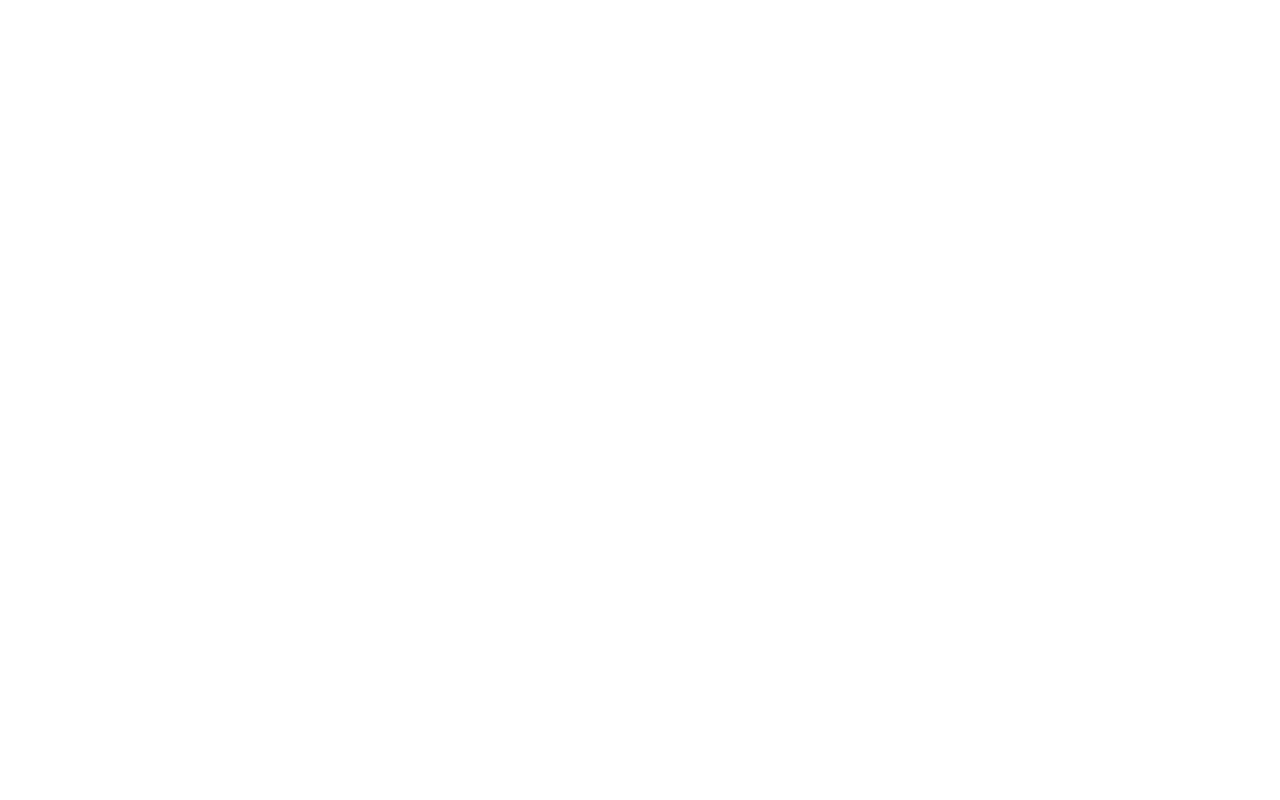
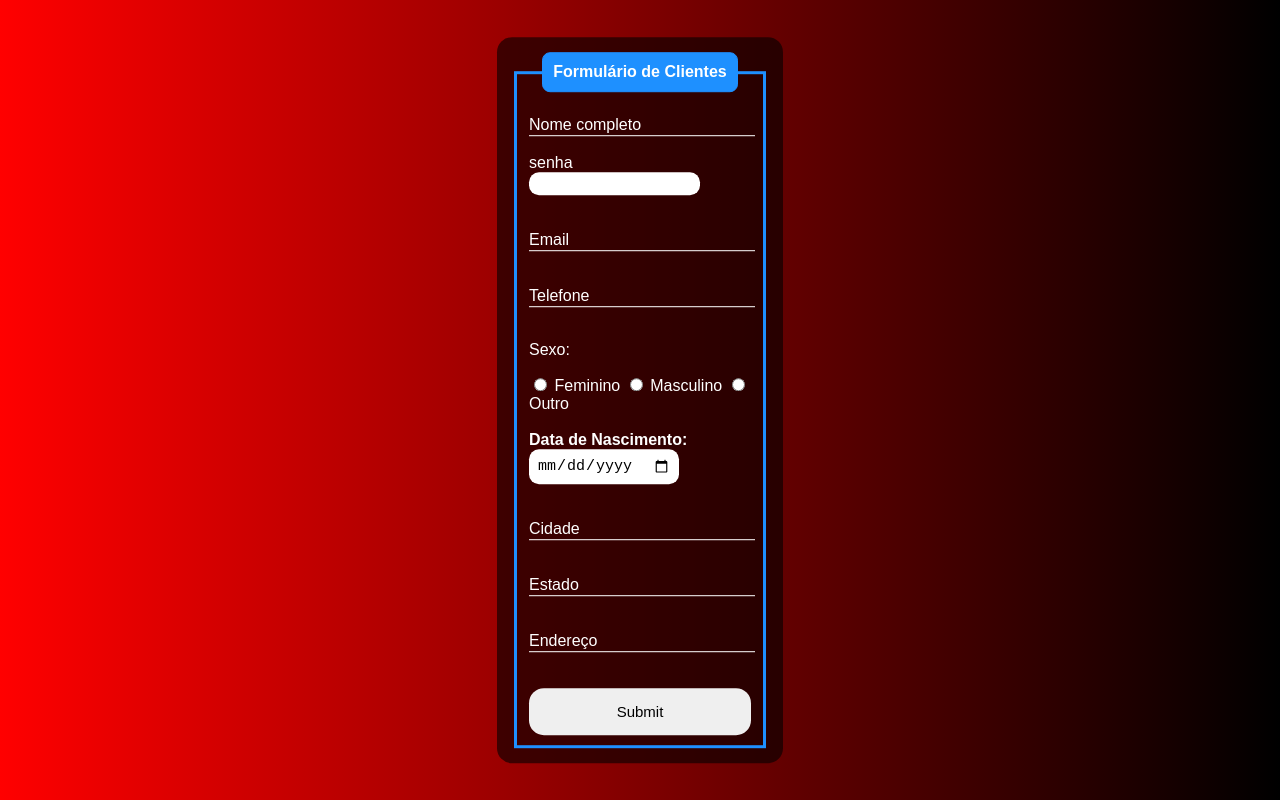
Before and after one commit to Katsuhkay/html_licao, a plain HTML site: page index.html in a window 1280 px wide. Drawn offline with nearby package versions, Linux system fonts and the light colour scheme.

Commit message:
Update index.html

```diff
--- a/index.html
+++ b/index.html
@@ -6,6 +6,156 @@
     <title>Para a Lição HTML</title>
 </head>
 <body>
+    <!DOCTYPE html>
+<html lang="pt-br">
+<head>
+    <meta charset="UTF-8">
+    <meta name="viewport" content="width=device-width, initial-scale=1.0">
+    <link rel="stylesheet" href="https://cdn.jsdelivr.net/npm/bootstrap-icons@1.11.3/font/bootstrap-icons.min.css">
+    <title>Formulário Cliente</title>
+    <style>
+        body{
+            font-family: Arial, Helvetica, sans-serif;
+            background-image: linear-gradient(to right, red, black);
+        }
+        .box{
+            color: white;
+            position: absolute;
+            top: 50%;
+            left: 50%;
+            transform: translate(-50%, -50%);
+            background-color: rgba(0, 0, 0, 0.6);
+            padding: 15px;
+            border-radius: 15px;
+            width: 20%;
+        }
+        fieldset{
+            border: 3px solid dodgerblue;
+        }
+        legend{
+            border: 1px solid dodgerblue;
+            padding: 10px;
+            text-align: center;
+            background-color: dodgerblue;
+            border-radius: 8px;
+        }
+        .inputBox{
+            position: relative;
+        }
+        .inputUser{
+            background: none;
+            border: none;
+            border-bottom: 1px solid white;
+            outline: none;
+            color: white;
+            font-size: 15px;
+            width: 100%;
+            letter-spacing: 2px;
 
+        }
+        .labelInput{
+            position: absolute;
+            top: 0px;
+            left: 0px;
+            pointer-events: none;
+            transition: .5px;
+        }
+        .inputUser:focus ~ .labelInput, .inputUser:valid ~ .labelInput{
+            top: -20px;
+            font-size: 12px;
+            color: dodgerblue;
+        }
+        #data_nascimento{
+            border: none;
+            padding: 8px;
+            border-radius: 10px;
+            outline: none;
+            font-size: 15px;
+        }
+        #submit{
+            width: 100%;
+            border: none;
+            padding: 15px;
+            font-size: 15px;
+            cursor: pointer;
+            border-radius: 15px;
+        }
+        #senha{
+            position: relative;
+            width: 50%;
+            border: none;
+            padding: 0px 40px 0px 20px;
+            font-size: 15px;
+            border-radius: 10px;
+            outline: none;
+            line-height: 20px;
+            font-size: 20px;
+        }
+    </style>
+</head>
+<body>
+    <div class="box">
+        <form action="">
+            <fieldset>
+                <legend><b>Formulário de Clientes</b></legend>
+                <br>
+                <div class="inputbox">
+                    <div class="inputBox">
+                        <input type="text" name="nome" id="nome" class="inputUser" required>
+                        <label for="nome" class="labelInput">Nome completo</label>
+                    </div>
+                    <br>
+                    <div>
+                        <label for="senha">senha</label>
+                        <br>
+                        <input type="password" id="senha">
+                    </div>
+                    <br><br>
+                    <div class="inputBox">
+                        <input type="text" name="email" id="email" class="inputUser" required>
+                        <label for="email" class="labelInput">Email</label>
+                    </div>
+                    <br><br>
+                    <div class="inputBox">
+                        <input type="tel" name="telefone" id="telefone" class="inputUser" required>
+                        <label for="telefone" class="labelInput">Telefone</label>
+                    </div>
+                <br>
+                <p>Sexo:</p>
+                <input type="radio" name="genero" value="Feminino" required>
+                <label for="Feminino">Feminino</label>
+                <input type="radio" name="genero" value="Masculino" required>
+                <label for="Masculino">Masculino</label>
+                <input type="radio" name="genero" value="Outro" required>
+                <label for="Outro">Outro</label><br>
+                <div class="inputbox">
+                    <br>
+                    <label for="data_nascimento"><b>Data de Nascimento:</b></label>
+                    <input type="date" name="data_nascimento" id="data_nascimento" required>
+                    <br>
+                </div>
+                <br><br>
+                <div class="inputBox">
+                    <input type="text" name="cidade" id="cidade" class="inputUser" required>
+                    <label for="cidade" class="labelInput">Cidade</label>
+                </div>
+                    <br><br>
+                    <div class="inputBox">
+                        <input type="text" name="estado" id="estado" class="inputUser" required>
+                        <label for="estado" class="labelInput">Estado</label>
+                    </div>
+                        <br><br>
+                        <div class="inputBox">
+                            <input type="text" name="endereco" id="endereco" class="inputUser" required>
+                            <label for="endereco" class="labelInput">Endereço</label>
+                        </div>
+                            <br>
+                </div><br>
+                <input type="submit" name="submit" id="submit">
+            </fieldset>
+        </form>
+    </div>
 </body>
 </html>
+</body>
+</html>
```
